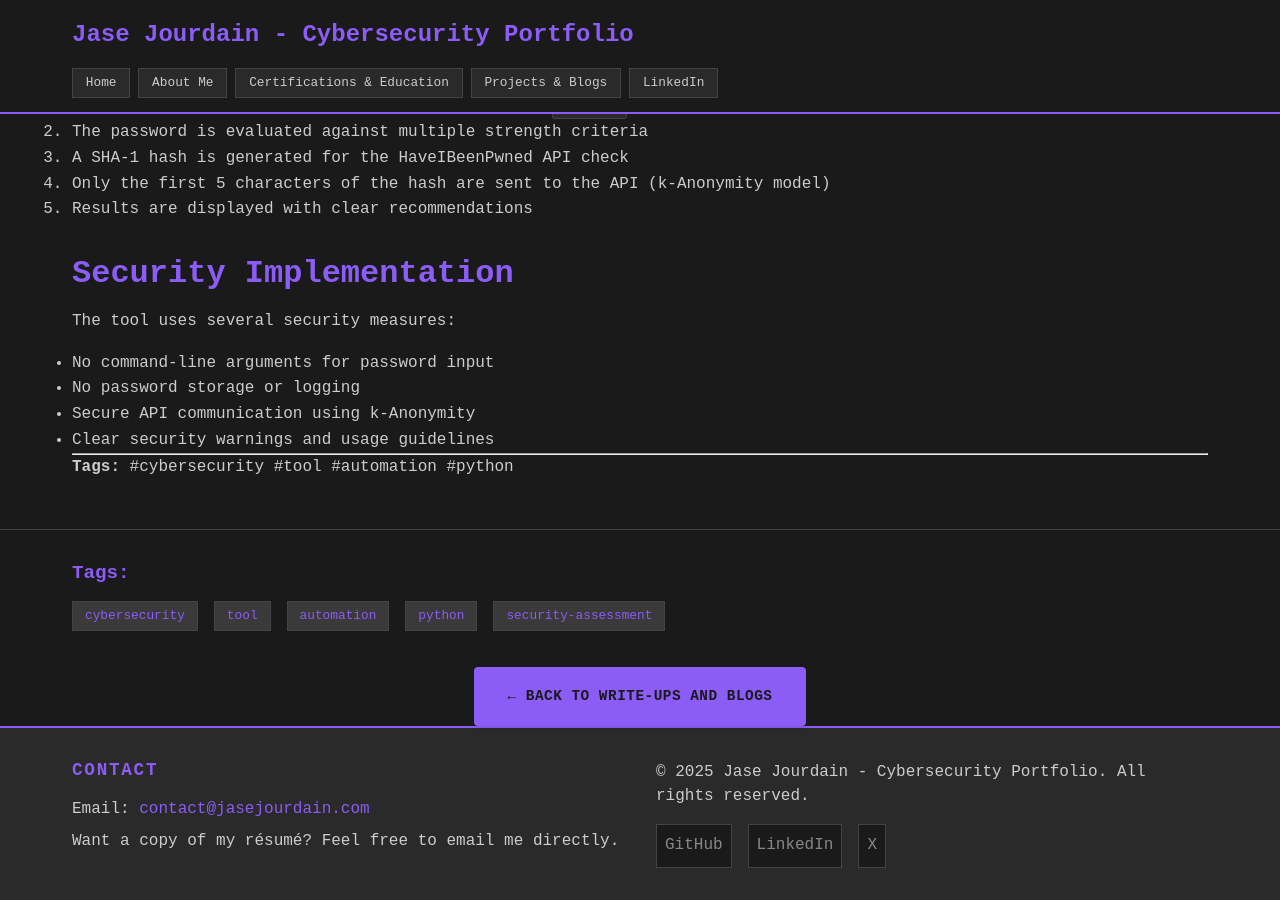
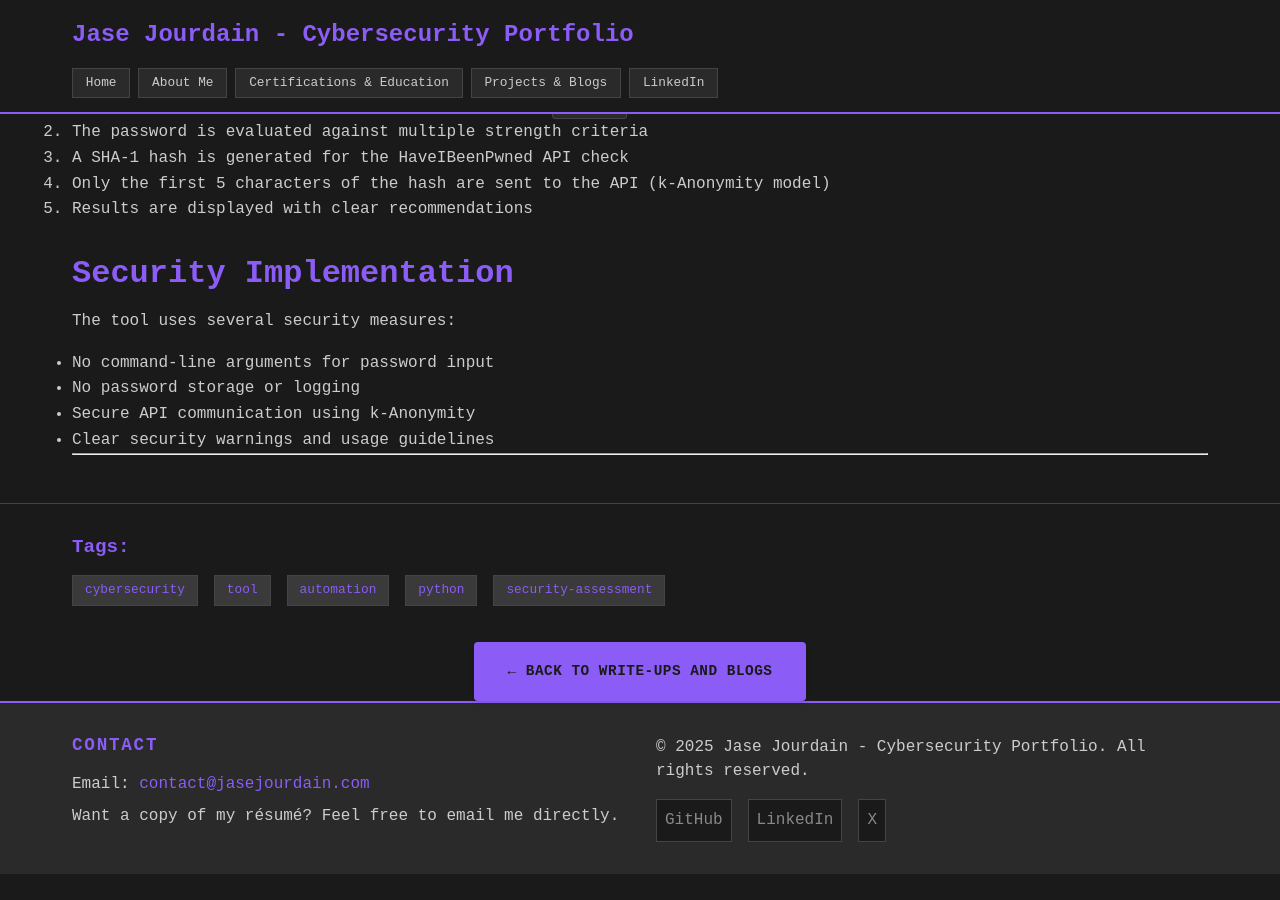
Before and after one commit to JaseXSec/JaseXSec.github.io, a Jekyll site: the page built from _posts/2025-05-28-hash-checking-slasher.md, in a window 1280 px wide and 900 px high, scrolled down 1627 px. Built offline with Jekyll 4.4.1, drawn with Linux system fonts in a browser that asks for light colours; after the commit the page ends 2501 px from its top, so only the background shows below that.

Commit message:
Update 2025-05-28-hash-checking-slasher.md

```diff
--- a/_posts/2025-05-28-hash-checking-slasher.md
+++ b/_posts/2025-05-28-hash-checking-slasher.md
@@ -85,5 +85,3 @@ The tool uses several security measures:
 - Clear security warnings and usage guidelines
 
 ---
-
-**Tags:** #cybersecurity #tool #automation #python
```
